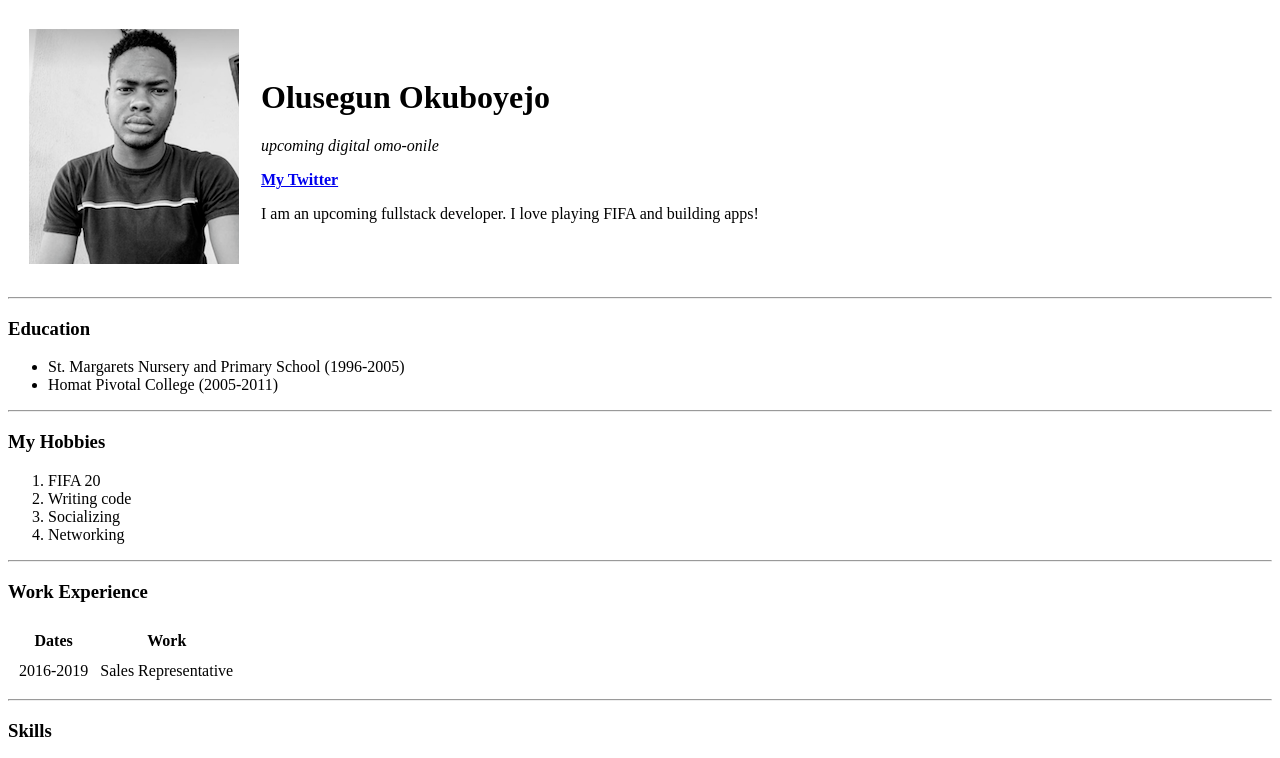
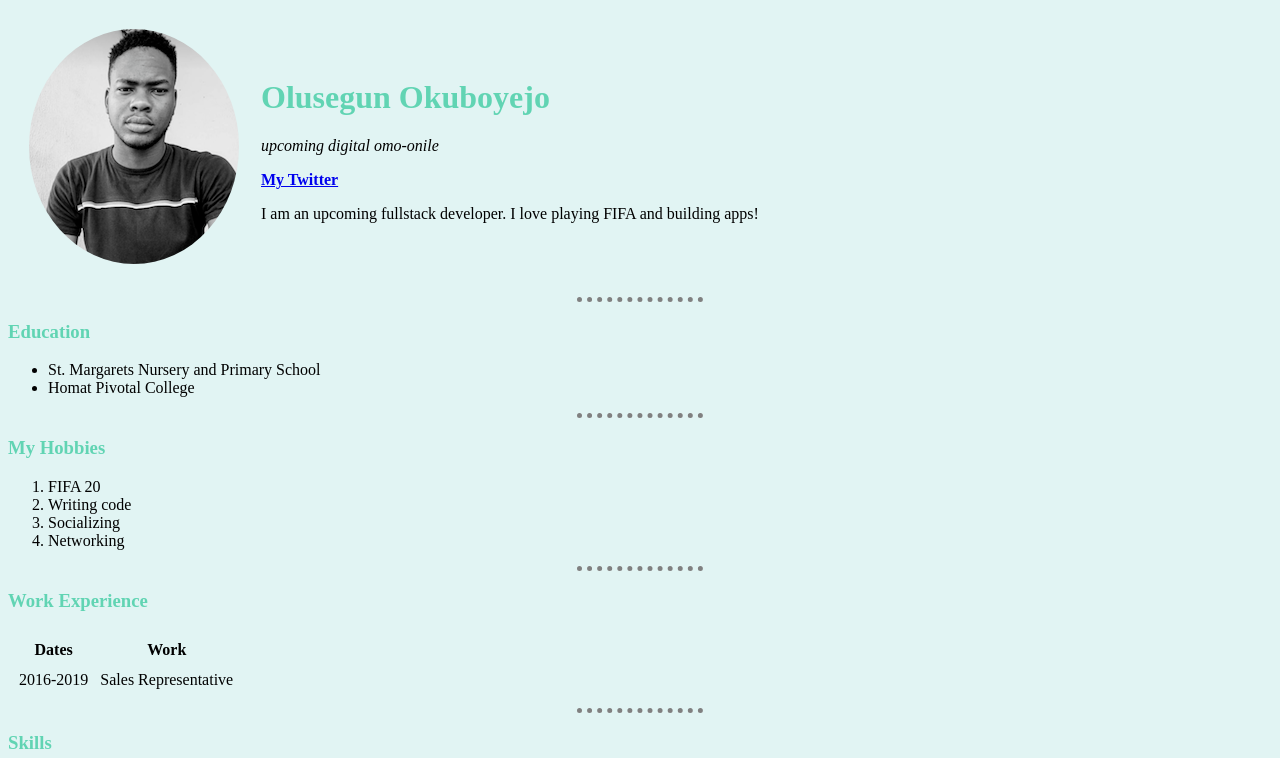
Before and after one commit to OGMod/CV, a plain HTML site: page index.html in a window 1280 px wide. Shown: the top 758 px of the page. Drawn offline with Linux system fonts and the light colour scheme; files that its build step writes are made by us from their sources.

Commit message:
Add files via upload

```diff
--- a/index.html
+++ b/index.html
@@ -4,21 +4,25 @@
 <head>
   <meta charset="utf-8">
   <title>olusegun's personal site</title>
+  <link rel="stylesheet" href="css/styles.css">
 </head>
+
 <body>
-  <table cellspacing ="20">
+  <table cellspacing="20">
     <tr>
-      <td><img src="olusegun.png" alt="Olusegun profile picture"></td>
-      <td><h1>Olusegun Okuboyejo</h1>
+      <td><img class="circular" src="olusegun.png" alt="Olusegun profile picture"></td>
+      <td>
+        <h1>Olusegun Okuboyejo</h1>
         <p><em>upcoming digital omo-onile</em></p> <strong><a href="https://twitter.com/Modric_OG">My Twitter</a></strong>
-      <p>I am an upcoming fullstack developer. I love playing FIFA and building apps!</p></td>
+        <p>I am an upcoming fullstack developer. I love playing FIFA and building apps!</p>
+      </td>
     </tr>
   </table>
   <hr>
   <h3>Education</h3>
   <ul>
-    <li>St. Margarets Nursery and Primary School (1996-2005)</li>
-    <li>Homat Pivotal College (2005-2011)</li>
+    <li>St. Margarets Nursery and Primary School</li>
+    <li>Homat Pivotal College</li>
   </ul>
   <hr>
   <h3>My Hobbies</h3>
@@ -64,4 +68,5 @@
   <h3><a href="contact.html">Contact Me</a></h3>
   <h3><a href="input.html">Input</a></h3>
 </body>
+
 </html>
--- /dev/null
+++ b/styles.css
@@ -0,0 +1,34 @@
+body {
+  background-color: #e1f4f3;
+}
+
+hr {
+  border-style: dotted none none;
+  border-color: grey;
+  border-width: 5px;
+  width: 10%;
+}
+
+h1 {
+  color: #61d4b3
+}
+
+h3 {
+  color: #61d4b3
+}
+
+.circular {
+  border-radius: 100%
+}
+
+ol:hover {
+  color: green;
+}
+
+ul:hover {
+  color: green;
+}
+
+em:hover {
+  color: green;
+}
```
Also changed, not shown: contact.html (+6 -1 lines), input.html (+6 -2 lines). Lines whose indentation alone changed are shown as unchanged.
